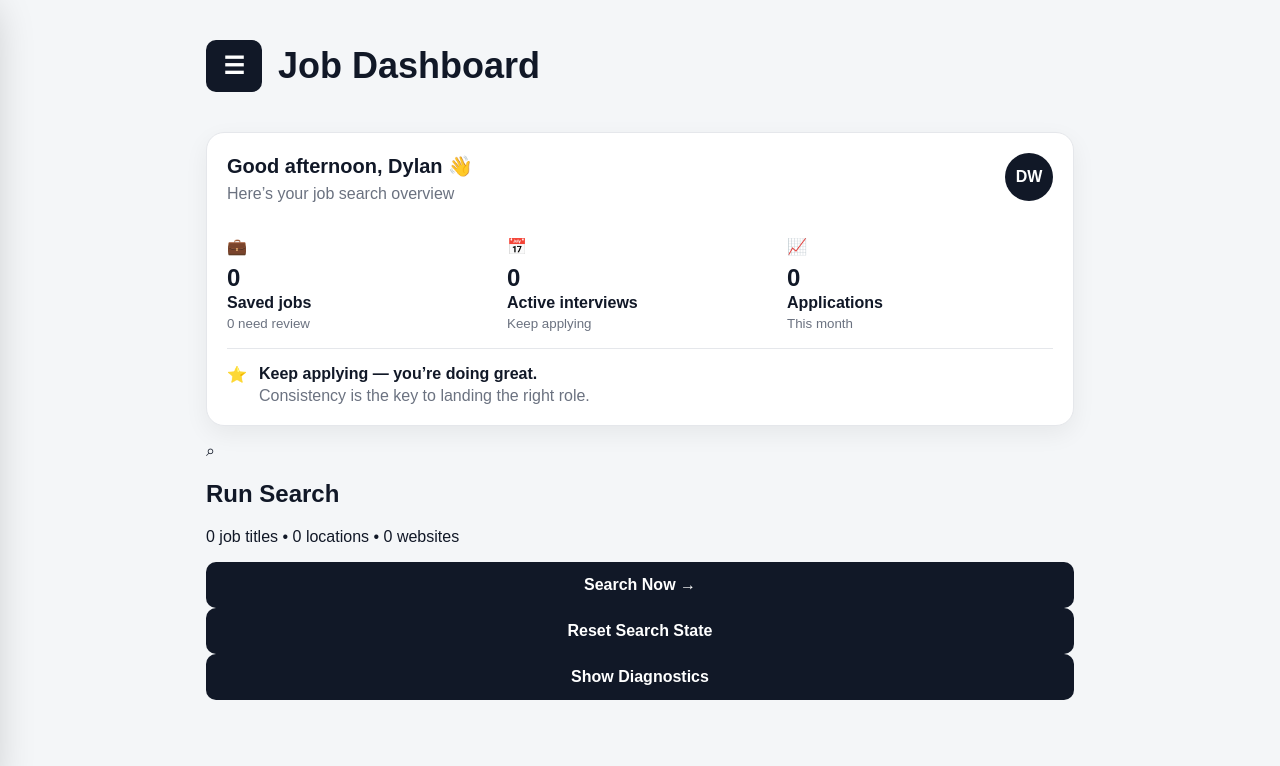
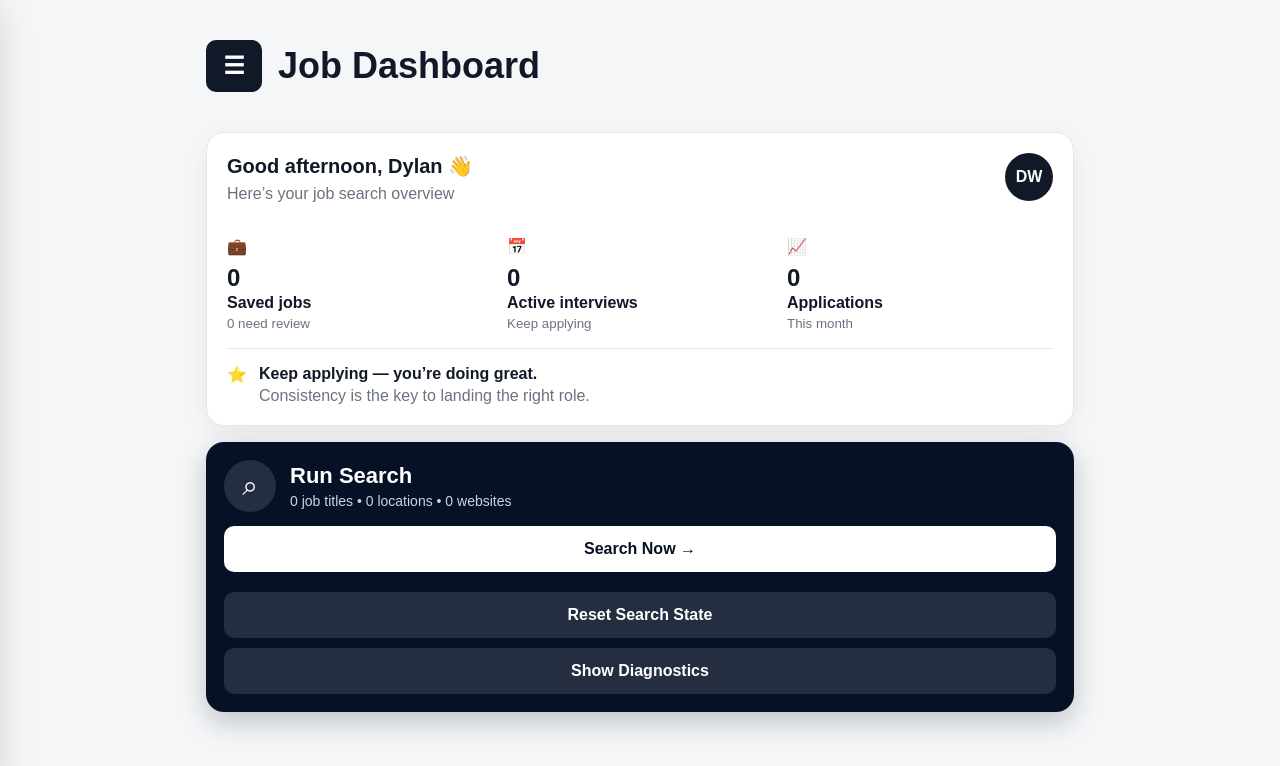
Before and after one commit to dcast-gif/Job-Watcher, a Next.js app: page / in a window 1280 px wide. Shown: the top 766 px of the page. Built offline with nearby package versions, Linux system fonts and the light colour scheme.

Commit message:
Update globals.css

```diff
--- a/app/globals.css
+++ b/app/globals.css
@@ -613,3 +613,62 @@ select {
     color: #020617;
   }
 }
+
+.searchActionCard {
+  background: #071126;
+  color: white;
+  border-radius: 18px;
+  padding: 18px;
+  margin-bottom: 16px;
+  box-shadow: 0 10px 28px rgba(7, 17, 38, 0.22);
+}
+
+.searchActionLeft {
+  display: flex;
+  align-items: center;
+  gap: 14px;
+  margin-bottom: 14px;
+}
+
+.searchIconCircle {
+  width: 52px;
+  height: 52px;
+  border-radius: 999px;
+  background: rgba(255, 255, 255, 0.12);
+  display: flex;
+  align-items: center;
+  justify-content: center;
+  font-size: 28px;
+  flex-shrink: 0;
+}
+
+.searchActionCard h2 {
+  margin: 0 0 4px;
+  font-size: 22px;
+}
+
+.searchActionCard p {
+  margin: 0;
+  color: #cbd5e1;
+  font-size: 14px;
+}
+
+.searchNowButton {
+  background: white;
+  color: #071126;
+  margin-bottom: 10px;
+}
+
+.searchNowButton:hover {
+  background: #e5e7eb;
+}
+
+.secondaryActionButton {
+  background: rgba(255, 255, 255, 0.12);
+  color: white;
+  margin-top: 10px;
+}
+
+.secondaryActionButton:hover {
+  background: rgba(255, 255, 255, 0.2);
+}
```
